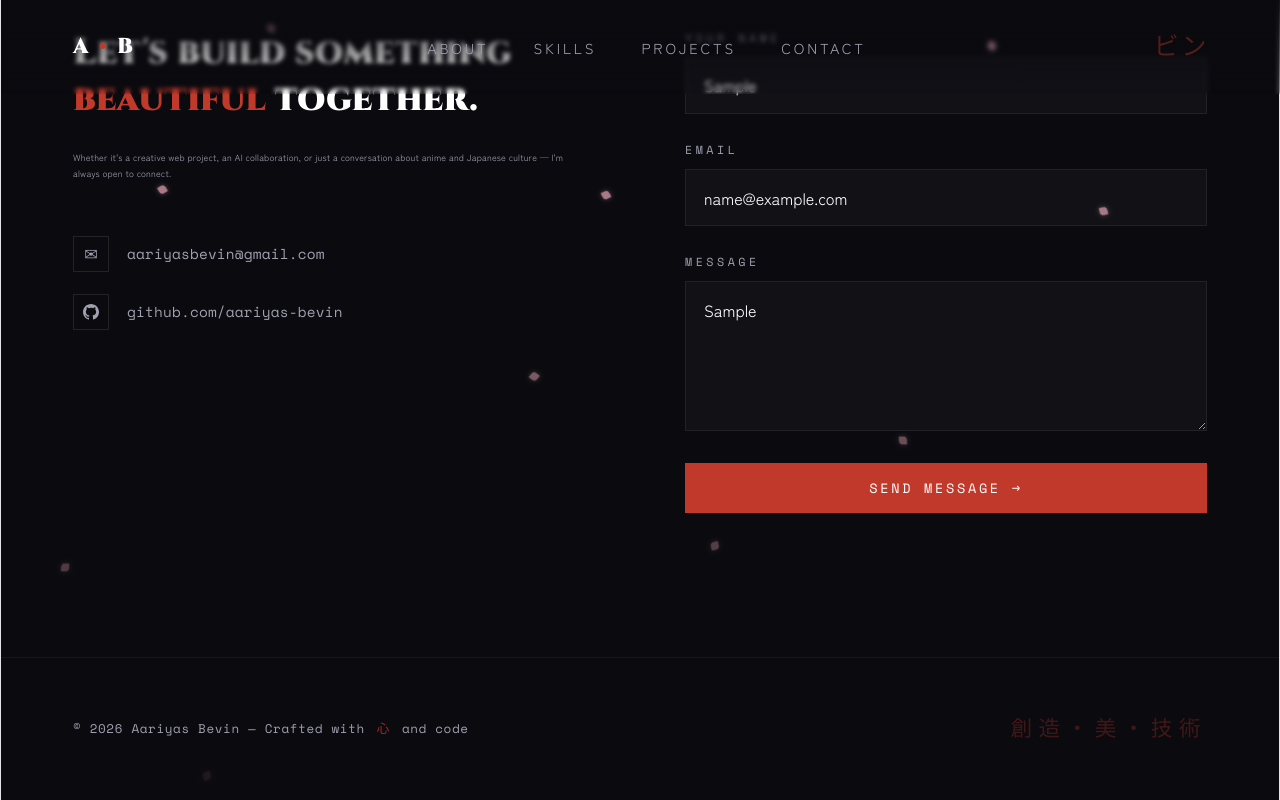
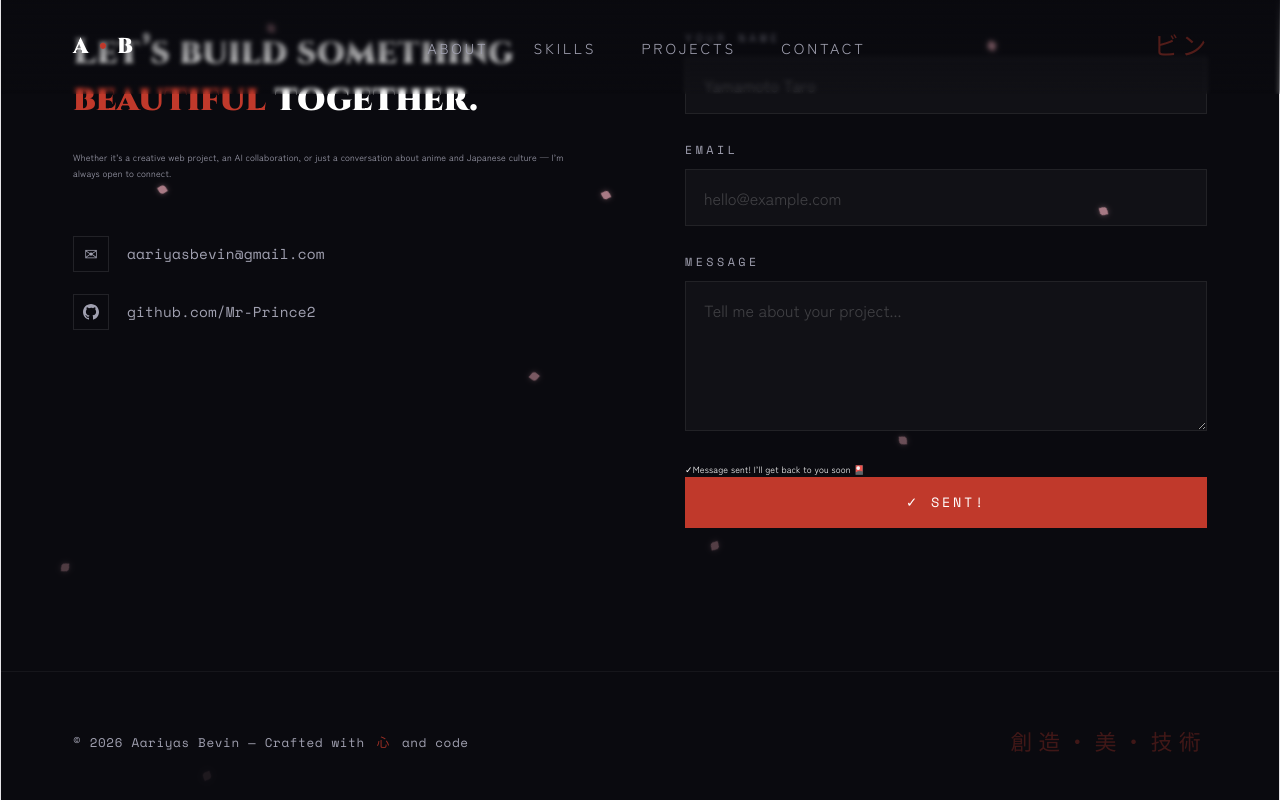
Before and after one commit to Mr-Prince2/aariyas-bevin-portfolio, a React (Vite) app: page / in a window 1280 px wide. Both pictures are taken after typing "Sample", "name@example.com", "Sample" into the empty fields and a click on the button "SEND MESSAGE →". Shown: the part 5742-6542 px from the top of the page. Built offline with nearby package versions, Linux system fonts and the light colour scheme; the HTML template or start-up script is replaced by a standard one.

Commit message:
Updated Contact section: EmailJs added

```diff
--- a/package.json
+++ b/package.json
@@ -10,6 +10,7 @@
     "preview": "vite preview"
   },
   "dependencies": {
+    "@emailjs/browser": "^4.4.1",
     "@tsparticles/react": "^3.0.0",
     "@tsparticles/slim": "^3.9.1",
     "emailjs-com": "^3.2.0",
--- a/src/sections/Contact/Contact.jsx
+++ b/src/sections/Contact/Contact.jsx
@@ -1,22 +1,89 @@
-import React, { useState } from 'react';
+import React, { useState, useRef } from 'react';
+import emailjs from '@emailjs/browser';
 import './Contact.css';
 
+// ─── EmailJS config ────────────────────────────────────────────────────────
+// Replace these three values with your own from https://emailjs.com
+// Then add them to your .env file as shown below:
+//
+//   VITE_EMAILJS_SERVICE_ID=service_xxxxxxx
+//   VITE_EMAILJS_TEMPLATE_ID=template_xxxxxxx
+//   VITE_EMAILJS_PUBLIC_KEY=xxxxxxxxxxxxxxxxxxxx
+//
+const EMAILJS_SERVICE_ID  = import.meta.env.VITE_EMAILJS_SERVICE_ID;
+const EMAILJS_TEMPLATE_ID = import.meta.env.VITE_EMAILJS_TEMPLATE_ID;
+const EMAILJS_PUBLIC_KEY  = import.meta.env.VITE_EMAILJS_PUBLIC_KEY;
+// ──────────────────────────────────────────────────────────────────────────
+
+const INITIAL_FORM = { from_name: '', from_email: '', message: '' };
+
+// Submission status: 'idle' | 'loading' | 'success' | 'error'
+const STATUS = {
+  IDLE:    'idle',
+  LOADING: 'loading',
+  SUCCESS: 'success',
+  ERROR:   'error',
+};
+
 const Contact = () => {
-  const [formData, setFormData] = useState({
-    name: '',
-    email: '',
-    message: ''
-  });
+  const formRef                 = useRef(null);
+  const [formData, setFormData] = useState(INITIAL_FORM);
+  const [status,   setStatus]   = useState(STATUS.IDLE);
+  const [errMsg,   setErrMsg]   = useState('');
 
-  const handleSubmit = (e) => {
-    e.preventDefault();
-    console.log('Form submitted:', formData);
-    // Add your form submission logic here
+  const handleChange = (e) => {
+    setFormData(prev => ({ ...prev, [e.target.name]: e.target.value }));
+    // Clear any previous error when the user starts typing again
+    if (status === STATUS.ERROR) setStatus(STATUS.IDLE);
   };
 
-  const handleChange = (e) => {
-    setFormData({ ...formData, [e.target.name]: e.target.value });
+  const handleSubmit = async (e) => {
+    e.preventDefault();
+
+    // Basic client-side validation
+    if (!formData.from_name.trim() || !formData.from_email.trim() || !formData.message.trim()) {
+      setStatus(STATUS.ERROR);
+      setErrMsg('Please fill in all fields before sending.');
+      return;
+    }
+
+    // Simple email format check
+    const emailOk = /^[^\s@]+@[^\s@]+\.[^\s@]+$/.test(formData.from_email);
+    if (!emailOk) {
+      setStatus(STATUS.ERROR);
+      setErrMsg('Please enter a valid email address.');
+      return;
+    }
+
+    setStatus(STATUS.LOADING);
+
+    try {
+      // EmailJS sends the form using the template variables:
+      //   {{from_name}}    → formData.name
+      //   {{from_email}}   → formData.email
+      //   {{message}}      → formData.message
+      //   {{to_name}}      → "Aariyas" (set in template or pass below)
+      await emailjs.sendForm(
+        EMAILJS_SERVICE_ID,
+        EMAILJS_TEMPLATE_ID,
+        formRef.current,
+        EMAILJS_PUBLIC_KEY,
+      );
+
+      setStatus(STATUS.SUCCESS);
+      setFormData(INITIAL_FORM);
+
+      // Reset success message after 6 seconds so the form is ready again
+      setTimeout(() => setStatus(STATUS.IDLE), 6000);
+
+    } catch (err) {
+      console.error('EmailJS error:', err);
+      setStatus(STATUS.ERROR);
+      setErrMsg('Something went wrong. Please try again or email me directly.');
+    }
   };
+
+  const isLoading = status === STATUS.LOADING;
 
   return (
     <>
@@ -28,79 +95,129 @@ const Contact = () => {
         </div>
 
         <div className="contact-inner">
+
+          {/* ── Left: copy + links ── */}
           <div className="contact-left fade-up">
             <h3 className="contact-headline">
-              Let's build something <em>beautiful</em> together.
+              Let&rsquo;s build something <em>beautiful</em> together.
             </h3>
             <p className="contact-sub">
-              Whether it's a creative web project, an AI collaboration, or just a
-              conversation about anime and Japanese culture — I'm always open to connect.
+              Whether it&rsquo;s a creative web project, an AI collaboration, or just a
+              conversation about anime and Japanese culture — I&rsquo;m always open to connect.
             </p>
 
             <div className="contact-links">
-              <a href="mailto:aariyas@example.com" className="contact-item">
+              <a href="mailto:aariyasbevin@gmail.com" className="contact-item">
                 <div className="contact-item-icon">✉</div>
                 <span className="contact-item-text">aariyasbevin@gmail.com</span>
               </a>
-              <a href="https://github.com/Mr-Prince2" target="_blank" rel="noreferrer" className="contact-item">
+
+              <a
+                href="https://github.com/Mr-Prince2"
+                target="_blank"
+                rel="noreferrer"
+                className="contact-item"
+              >
                 <div className="contact-item-icon">
                   <svg width="16" height="16" viewBox="0 0 24 24" fill="currentColor">
                     <path d="M12 0C5.374 0 0 5.373 0 12c0 5.302 3.438 9.8 8.207 11.387.599.111.793-.261.793-.577v-2.234c-3.338.726-4.033-1.416-4.033-1.416-.546-1.387-1.333-1.756-1.333-1.756-1.089-.745.083-.729.083-.729 1.205.084 1.839 1.237 1.839 1.237 1.07 1.834 2.807 1.304 3.492.997.107-.775.418-1.305.762-1.604-2.665-.305-5.467-1.334-5.467-5.931 0-1.311.469-2.381 1.236-3.221-.124-.303-.535-1.524.117-3.176 0 0 1.008-.322 3.301 1.23A11.509 11.509 0 0 1 12 5.803c1.02.005 2.047.138 3.006.404 2.291-1.552 3.297-1.23 3.297-1.23.653 1.653.242 2.874.118 3.176.77.84 1.235 1.911 1.235 3.221 0 4.609-2.807 5.624-5.479 5.921.43.372.823 1.102.823 2.222v3.293c0 .319.192.694.801.576C20.566 21.797 24 17.3 24 12c0-6.627-5.373-12-12-12z"/>
                   </svg>
                 </div>
-                <span className="contact-item-text">github.com/aariyas-bevin</span>
+                <span className="contact-item-text">github.com/Mr-Prince2</span>
               </a>
-              {/* <a href="https://linkedin.com/in/aariyas-bevin" target="_blank" rel="noreferrer" className="contact-item">
-                <div className="contact-item-icon">in</div>
-                <span className="contact-item-text">linkedin.com/in/aariyas-bevin</span>
-              </a> */}
             </div>
           </div>
 
-          <form className="contact-form-side fade-up fade-up-delay-2" onSubmit={handleSubmit}>
+          {/* ── Right: form ── */}
+          <form
+            ref={formRef}
+            className="contact-form-side fade-up fade-up-delay-2"
+            onSubmit={handleSubmit}
+            noValidate
+          >
+            {/* Hidden field — lets you know it came from the portfolio */}
+            <input type="hidden" name="portfolio_source" value="aariyas-portfolio" />
+
             <div className="form-group">
-              <label className="form-label">Your Name</label>
+              <label className="form-label" htmlFor="cf-name">Your Name</label>
               <input
+                id="cf-name"
                 type="text"
-                name="name"
+                name="from_name"
                 className="form-input"
                 placeholder="Yamamoto Taro"
+                value={formData.from_name}
                 onChange={handleChange}
+                disabled={isLoading}
                 required
               />
             </div>
+
             <div className="form-group">
-              <label className="form-label">Email</label>
+              <label className="form-label" htmlFor="cf-email">Email</label>
               <input
+                id="cf-email"
                 type="email"
-                name="email"
+                name="from_email"
                 className="form-input"
                 placeholder="hello@example.com"
+                value={formData.from_email}
                 onChange={handleChange}
+                disabled={isLoading}
                 required
               />
             </div>
+
             <div className="form-group">
-              <label className="form-label">Message</label>
+              <label className="form-label" htmlFor="cf-message">Message</label>
               <textarea
+                id="cf-message"
                 name="message"
                 className="form-input"
                 placeholder="Tell me about your project..."
+                value={formData.message}
                 onChange={handleChange}
+                disabled={isLoading}
                 required
-              ></textarea>
+              />
             </div>
-            <button type="submit" className="btn-primary" style={{ width: '100%', cursor: 'pointer' }}>
-              Send Message →
+
+            {/* ── Feedback banners ── */}
+            {status === STATUS.SUCCESS && (
+              <div className="form-feedback form-feedback--success">
+                <span className="form-feedback__icon">✓</span>
+                Message sent! I&rsquo;ll get back to you soon 🎴
+              </div>
+            )}
+
+            {status === STATUS.ERROR && (
+              <div className="form-feedback form-feedback--error">
+                <span className="form-feedback__icon">✕</span>
+                {errMsg}
+              </div>
+            )}
+
+            <button
+              type="submit"
+              className={`btn-primary btn-submit ${isLoading ? 'btn-submit--loading' : ''}`}
+              disabled={isLoading || status === STATUS.SUCCESS}
+              style={{ width: '100%', cursor: isLoading ? 'not-allowed' : 'pointer' }}
+            >
+              {isLoading ? (
+                <>
+                  <span className="btn-spinner" />
+                  Sending…
+                </>
+              ) : status === STATUS.SUCCESS ? (
+                '✓ Sent!'
+              ) : (
+                'Send Message →'
+              )}
             </button>
           </form>
+
         </div>
       </section>
-{/*
-      <footer>
-        <span className="footer-copy">© {new Date().getFullYear()} AARIYAS BEVIN. ALL RIGHTS RESERVED.</span>
-        <span className="footer-kanji">不磨</span>
-      </footer> */}
     </>
   );
 };
```
Also changed, not shown: 2 other files (tests, documents, lock files or other folders).
